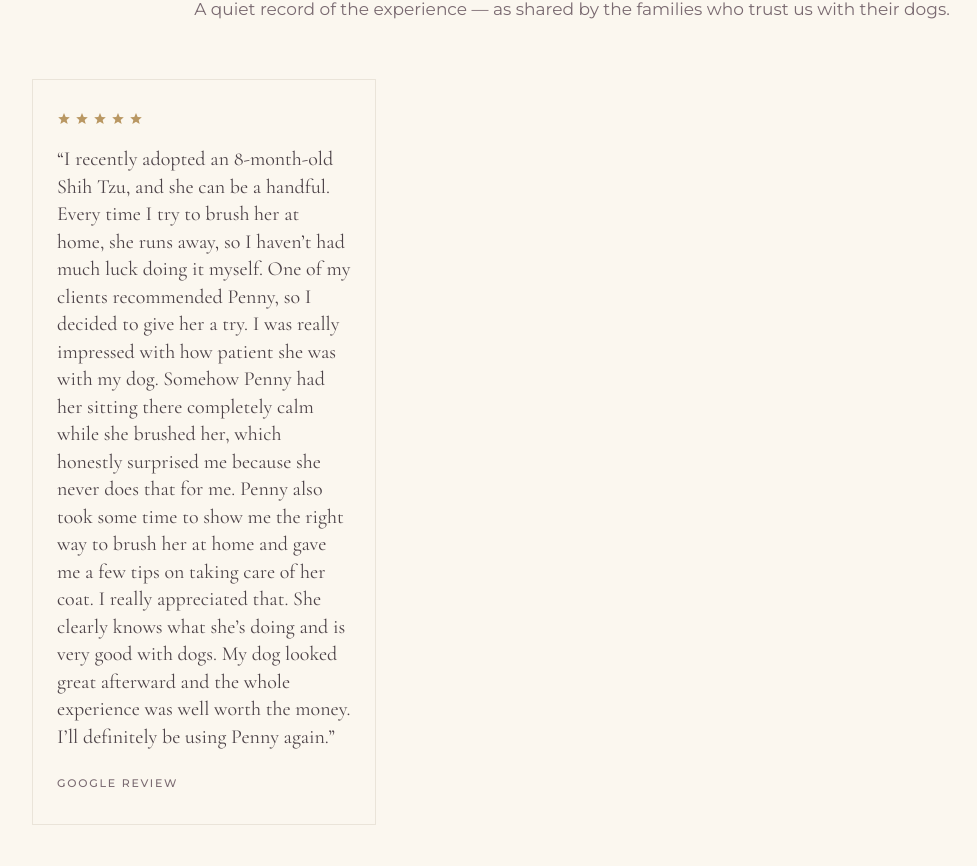
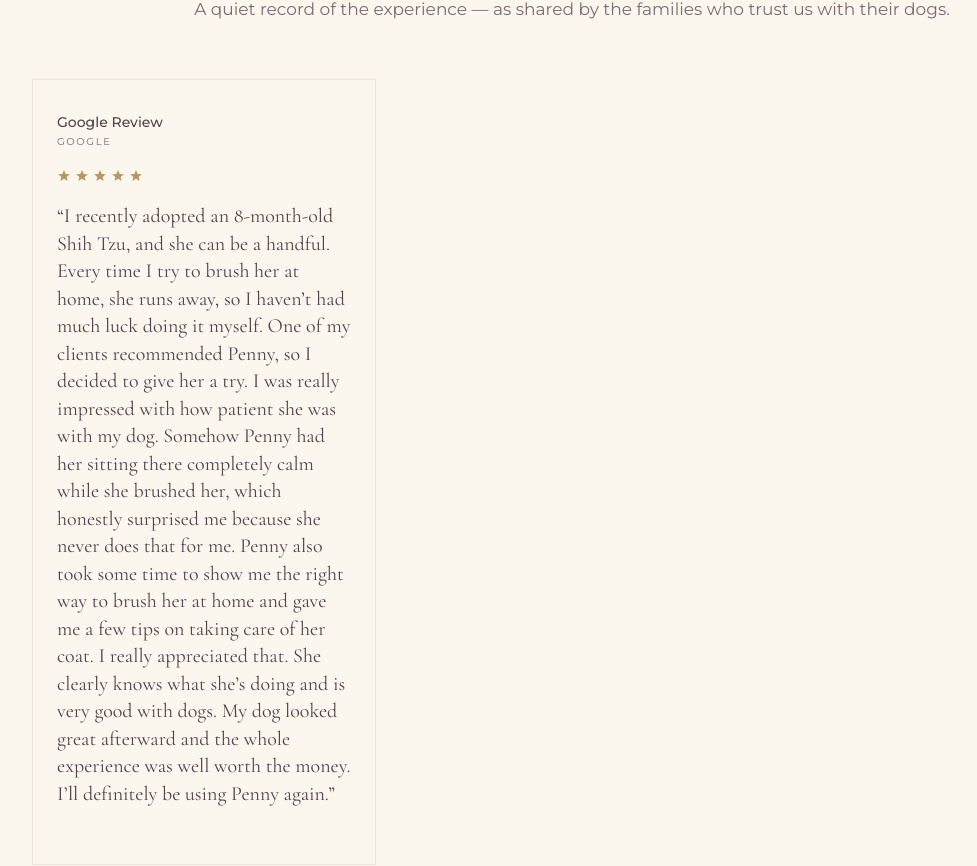
Before and after one commit to whee0593-sudo/K9-Atelier, a Next.js app: page / in a window 1280 px wide. Shown: the part 6153-7019 px from the top of the page, without its empty margins (68-1045 px from the left). Built offline with nearby package versions, Linux system fonts and the light colour scheme; no server answers.

Commit message:
Render live Google reviews with local fallback

```diff
--- a/src/components/home/HomeReviews.tsx
+++ b/src/components/home/HomeReviews.tsx
@@ -2,69 +2,57 @@ import { Container } from "@/components/luxury/Container";
 import { SectionIntro } from "@/components/luxury/SectionIntro";
 import { StarRating } from "@/components/reviews/StarRating";
 import { getGoogleProfileUrl, getGoogleWriteReviewUrl } from "@/lib/business";
+import { getGoogleReviews, type GoogleReviewItem } from "@/lib/google-reviews";
 import { reviews } from "@/lib/reviews";
 
 const googleBtnClass =
   "inline-flex min-h-[52px] items-center justify-center rounded-sm px-8 text-[12px] font-medium uppercase tracking-[0.16em] transition duration-500 ease-out";
 
-export function ReviewsShowcase() {
+export async function ReviewsShowcase() {
   const profileUrl = getGoogleProfileUrl();
   const writeReviewUrl = getGoogleWriteReviewUrl();
+  const googleReviews = await getGoogleReviews();
+  const items: GoogleReviewItem[] = googleReviews.length > 0 ? googleReviews : reviews.items;
 
   return (
     <>
-      {reviews.items.length > 0 ? (
+      {items.length > 0 ? (
         <ul className="grid gap-6 md:grid-cols-3">
-          {reviews.items.map((item) => (
-            <li
-              key={`${item.name}-${item.quote.slice(0, 24)}`}
-              className="flex flex-col border border-gray-line/80 bg-ivory px-6 py-8"
-            >
-              {typeof item.rating === "number" ? (
-                <StarRating rating={item.rating} />
-              ) : null}
-              <blockquote className="font-display mt-5 text-xl leading-snug text-ink">
-                &ldquo;{item.quote}&rdquo;
-              </blockquote>
-              <p className="font-body mt-6 text-[11px] font-medium uppercase tracking-[0.16em] text-taupe">
-                {item.name}
-                {item.petName ? ` · ${item.petName}` : ""}
-                {item.source ? ` · ${item.source}` : ""}
-              </p>
+          {items.map((item) => (
+            <li key={`${item.name}-${item.quote.slice(0, 24)}`} className="flex flex-col border border-gray-line/80 bg-ivory px-6 py-8">
+              <div className="flex items-center gap-3">
+                {item.authorPhotoUri ? (
+                  <img src={item.authorPhotoUri} alt="" className="h-10 w-10 rounded-full object-cover" referrerPolicy="no-referrer" />
+                ) : null}
+                <div>
+                  {item.authorUri ? (
+                    <a href={item.authorUri} target="_blank" rel="noopener noreferrer" className="font-body text-sm font-medium text-ink hover:underline">{item.name}</a>
+                  ) : (
+                    <p className="font-body text-sm font-medium text-ink">{item.name}</p>
+                  )}
+                  <p className="font-body mt-0.5 text-[10px] uppercase tracking-[0.16em] text-taupe">{item.source || "Google"}</p>
+                </div>
+              </div>
+              {typeof item.rating === "number" ? <div className="mt-5"><StarRating rating={item.rating} /></div> : null}
+              <blockquote className="font-display mt-5 text-xl leading-snug text-ink">&ldquo;{item.quote}&rdquo;</blockquote>
+              <div className="mt-6 flex items-center justify-between gap-4">
+                <p className="font-body text-[11px] text-taupe">{item.relativePublishTimeDescription || ""}</p>
+                {item.googleMapsUri ? (
+                  <a href={item.googleMapsUri} target="_blank" rel="noopener noreferrer" className="font-body text-[10px] font-medium uppercase tracking-[0.14em] text-taupe hover:text-ink">View on Google</a>
+                ) : null}
+              </div>
             </li>
           ))}
         </ul>
       ) : (
         <div className="mx-auto max-w-2xl border border-gray-line/80 bg-ivory px-8 py-12 text-center">
-          <p className="font-body text-sm leading-relaxed text-taupe">
-            Your feedback is invaluable to us. We cherish every experience you
-            have with K9 ATELIER and invite you to tell us how we can serve you
-            even better.
-          </p>
+          <p className="font-body text-sm leading-relaxed text-taupe">Your feedback is invaluable to us. We cherish every experience you have with K9 ATELIER and invite you to tell us how we can serve you even better.</p>
         </div>
       )}
 
       <div className="mt-12 flex flex-col items-center justify-center gap-4 sm:flex-row">
-        {writeReviewUrl ? (
-          <a
-            href={writeReviewUrl}
-            target="_blank"
-            rel="noopener noreferrer"
-            className={`${googleBtnClass} bg-deep-lavender text-ivory hover:bg-ink`}
-          >
-            Review on Google
-          </a>
-        ) : null}
-        {profileUrl ? (
-          <a
-            href={profileUrl}
-            target="_blank"
-            rel="noopener noreferrer"
-            className={`${googleBtnClass} border border-champagne bg-transparent text-ink hover:border-ink`}
-          >
-            {writeReviewUrl ? "View on Google" : "Find us on Google"}
-          </a>
-        ) : null}
+        {writeReviewUrl ? <a href={writeReviewUrl} target="_blank" rel="noopener noreferrer" className={`${googleBtnClass} bg-deep-lavender text-ivory hover:bg-ink`}>Review on Google</a> : null}
+        {profileUrl ? <a href={profileUrl} target="_blank" rel="noopener noreferrer" className={`${googleBtnClass} border border-champagne bg-transparent text-ink hover:border-ink`}>{writeReviewUrl ? "View on Google" : "Find us on Google"}</a> : null}
       </div>
     </>
   );
@@ -72,19 +60,10 @@ export function ReviewsShowcase() {
 
 export function HomeReviews() {
   return (
-    <section
-      id="kind-words"
-      className="scroll-mt-24 border-b border-gray-line/60 py-16 md:py-24"
-    >
+    <section id="kind-words" className="scroll-mt-24 border-b border-gray-line/60 py-16 md:py-24">
       <Container>
-        <SectionIntro
-          eyebrow={reviews.eyebrow}
-          title={reviews.title}
-          body={reviews.intro}
-        />
-        <div className="mt-14">
-          <ReviewsShowcase />
-        </div>
+        <SectionIntro eyebrow={reviews.eyebrow} title={reviews.title} body={reviews.intro} />
+        <div className="mt-14"><ReviewsShowcase /></div>
       </Container>
     </section>
   );
```
